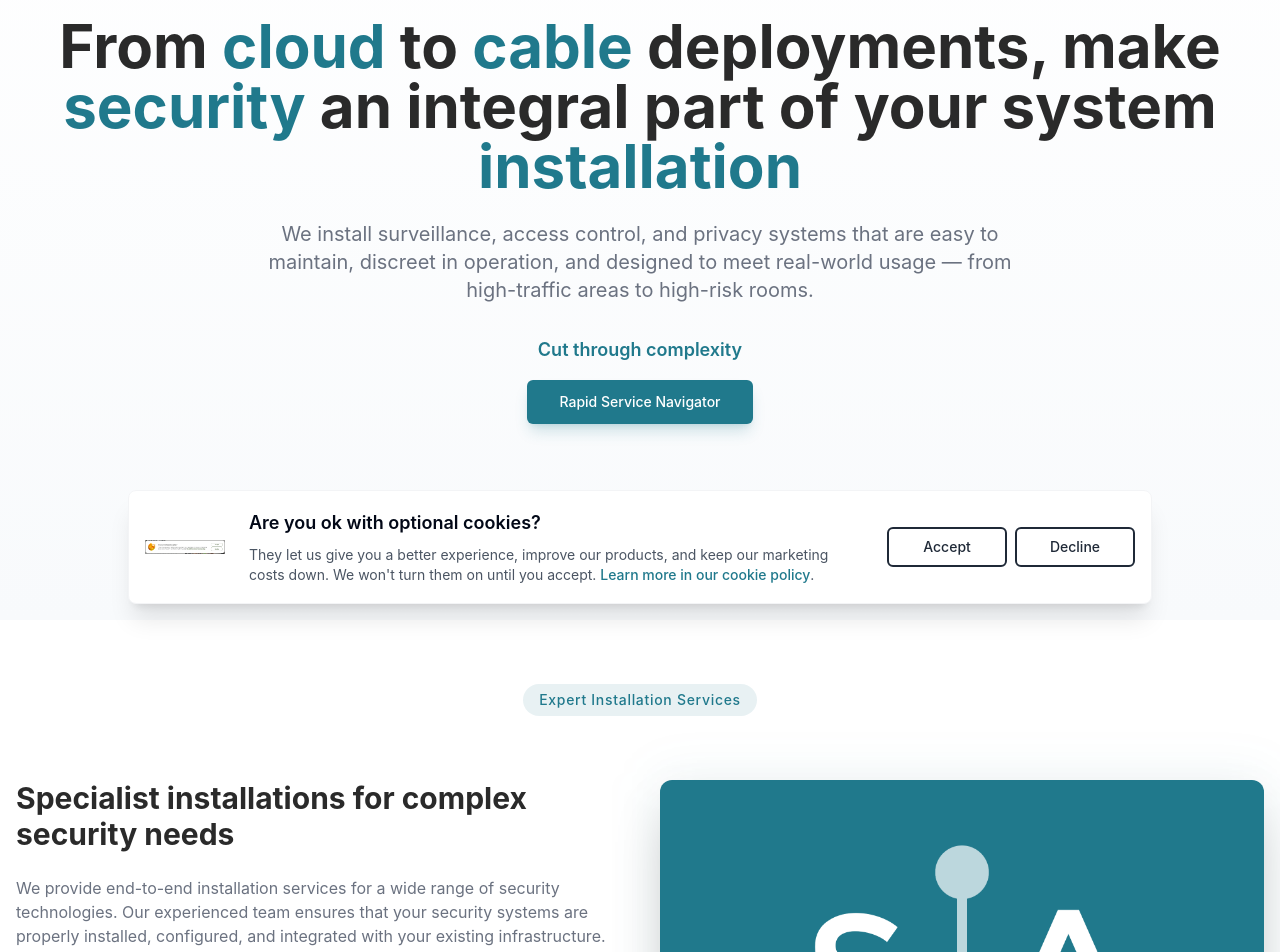
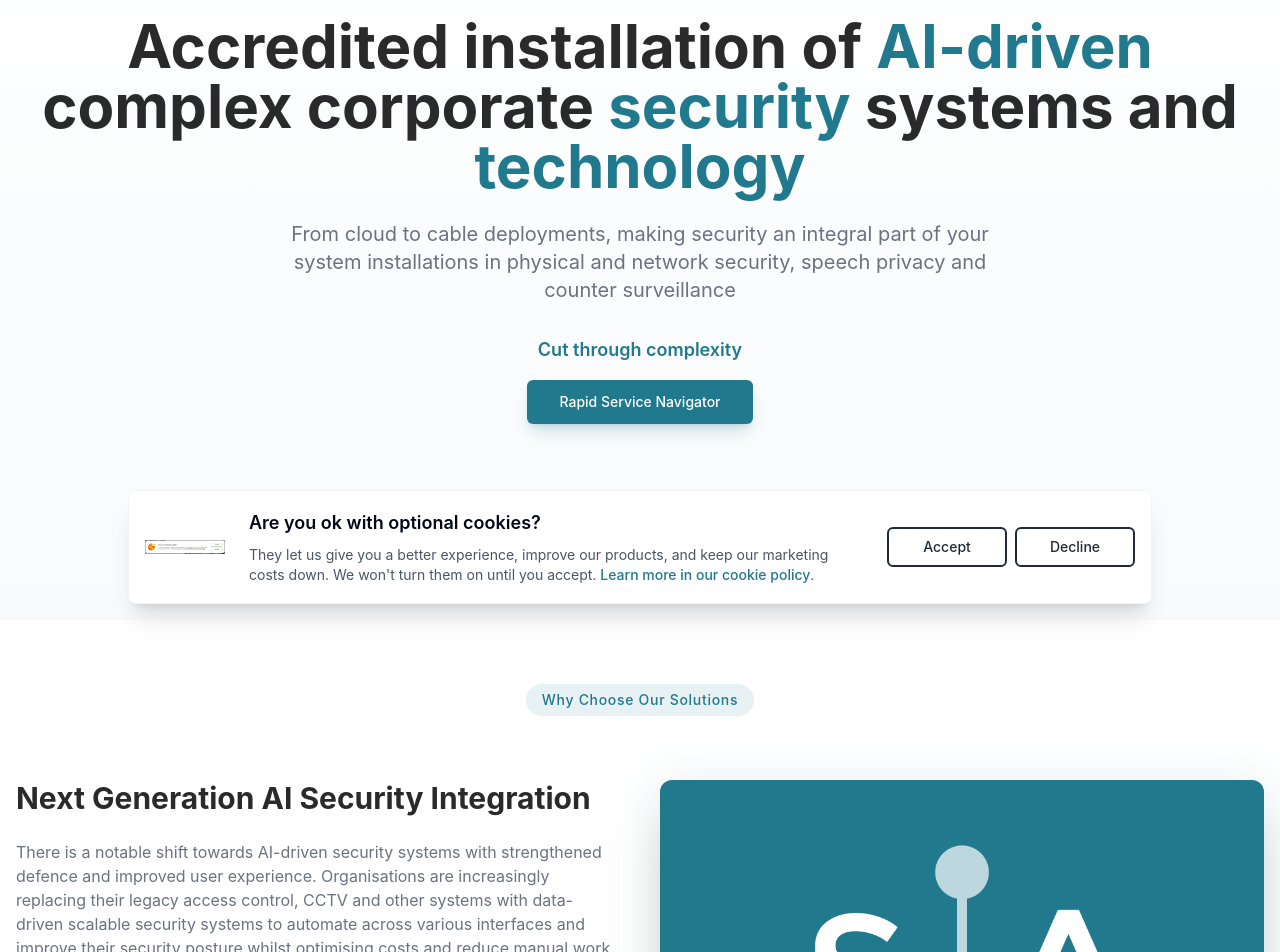
Before and after one commit to markotuisk/sapp-website, a React (Vite) app: page /installations in a window 1280 px wide. Shown: the part 180-1132 px from the top of the page. Built offline with nearby package versions, Linux system fonts and the light colour scheme.

Commit message:
Refactor: Update Installations page content
Update the headline, subheading, and section content on the Installations page to reflect the new requirements.

```diff
--- a/src/pages/Installations.tsx
+++ b/src/pages/Installations.tsx
@@ -51,8 +51,7 @@ const Installations = () => {
                 )}
                 ref={ref}
               >
-                From <span className="text-sapp-blue">cloud</span> to <span className="text-sapp-blue">cable</span> deployments, make
-                <br/><span className="text-sapp-blue">security</span> an integral part of your system <span className="text-sapp-blue">installation</span>
+                Accredited installation of <span className="text-sapp-blue">AI-driven</span> complex corporate <span className="text-sapp-blue">security</span> systems and <span className="text-sapp-blue">technology</span>
               </h1>
               <p
                 className={cn(
@@ -60,7 +59,7 @@ const Installations = () => {
                   inView ? "opacity-100 translate-y-0" : "opacity-0 translate-y-4"
                 )}
               >
-                We install surveillance, access control, and privacy systems that are easy to maintain, discreet in operation, and designed to meet real-world usage — from high-traffic areas to high-risk rooms.
+                From cloud to cable deployments, making security an integral part of your system installations in physical and network security, speech privacy and counter surveillance
               </p>
 
               <div
@@ -90,16 +89,16 @@ const Installations = () => {
           <div className="container mx-auto px-4">
             <div className="text-center mb-12">
               <div className="inline-block bg-sapp-blue/10 rounded-full px-4 py-1.5 mb-4">
-                <h3 className="text-sm font-medium text-sapp-blue tracking-wider">Expert Installation Services</h3>
+                <h3 className="text-sm font-medium text-sapp-blue tracking-wider">Why Choose Our Solutions</h3>
               </div>
             </div>
             <div className="grid grid-cols-1 md:grid-cols-2 gap-10">
               <div className="order-2 md:order-1">
                 <h2 className="text-2xl md:text-3xl font-display font-bold text-sapp-dark mb-6">
-                  Specialist installations for complex security needs
+                  Next Generation AI Security Integration
                 </h2>
                 <p className="text-sapp-gray mb-6">
-                  We provide end-to-end installation services for a wide range of security technologies. Our experienced team ensures that your security systems are properly installed, configured, and integrated with your existing infrastructure.
+                  There is a notable shift towards AI-driven security systems with strengthened defence and improved user experience. Organisations are increasingly replacing their legacy access control, CCTV and other systems with data-driven scalable security systems to automate across various interfaces and improve their security posture whilst optimising costs and reduce manual work. New security systems provide a perfect interface for bringing together the physical and cyber security expertise in organisations.
                 </p>
                 <div className="grid grid-cols-1 sm:grid-cols-2 gap-4 mb-8">
                   <div className="bg-slate-50 p-4 rounded-lg">
```
